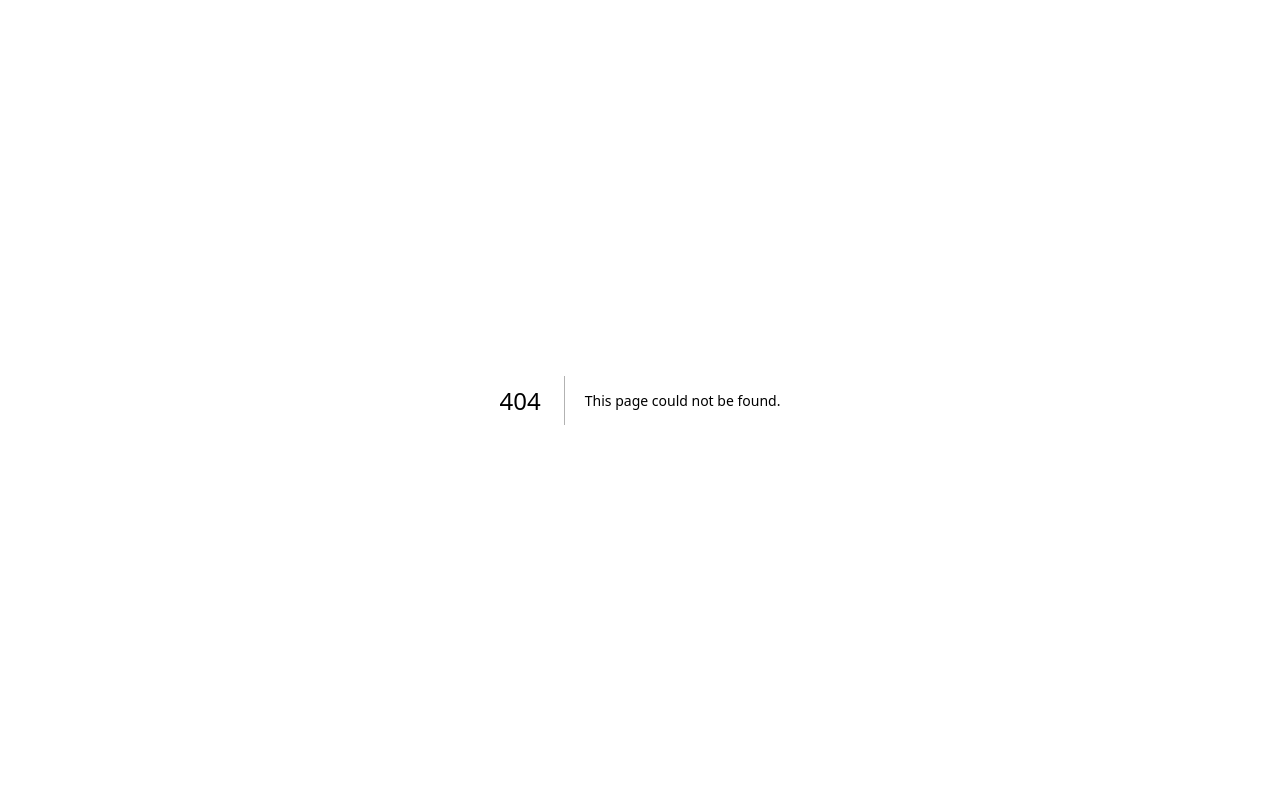
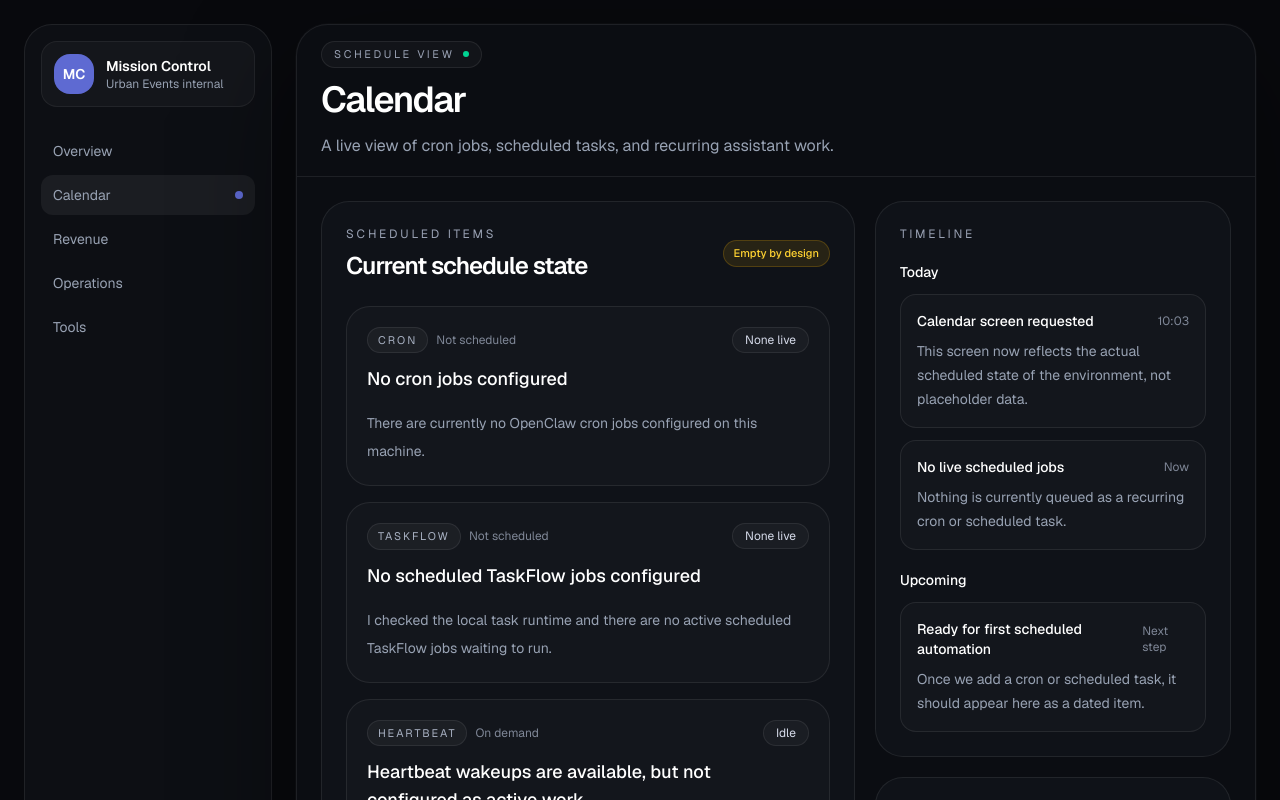
Before and after one commit to sophief3polo/workspace, a Next.js app in the folder mission-control/: page /calendar in a window 1280 px wide. Before the commit this address had no page. Shown: the top 800 px of the page. Built offline with nearby package versions, Linux system fonts and the light colour scheme.

Commit message:
Add mission control calendar screen

```diff
--- /dev/null
+++ b/mission-control/src/app/calendar/page.tsx
@@ -0,0 +1,205 @@
+const scheduledItems = [
+  {
+    title: "No cron jobs configured",
+    type: "Cron",
+    status: "None live",
+    time: "Not scheduled",
+    detail:
+      "There are currently no OpenClaw cron jobs configured on this machine.",
+  },
+  {
+    title: "No scheduled TaskFlow jobs configured",
+    type: "TaskFlow",
+    status: "None live",
+    time: "Not scheduled",
+    detail:
+      "I checked the local task runtime and there are no active scheduled TaskFlow jobs waiting to run.",
+  },
+  {
+    title: "Heartbeat wakeups are available, but not configured as active work",
+    type: "Heartbeat",
+    status: "Idle",
+    time: "On demand",
+    detail:
+      "HEARTBEAT.md is effectively empty, so there is no standing periodic workstream being run from heartbeats right now.",
+  },
+];
+
+const timeline = [
+  {
+    day: "Today",
+    events: [
+      {
+        label: "10:03",
+        title: "Calendar screen requested",
+        note: "This screen now reflects the actual scheduled state of the environment, not placeholder data.",
+      },
+      {
+        label: "Now",
+        title: "No live scheduled jobs",
+        note: "Nothing is currently queued as a recurring cron or scheduled task.",
+      },
+    ],
+  },
+  {
+    day: "Upcoming",
+    events: [
+      {
+        label: "Next step",
+        title: "Ready for first scheduled automation",
+        note: "Once we add a cron or scheduled task, it should appear here as a dated item.",
+      },
+    ],
+  },
+];
+
+const sources = [
+  {
+    name: "OpenClaw config",
+    value: "~/.openclaw/openclaw.json",
+    body: "Checked for any cron-style scheduler configuration. None found.",
+  },
+  {
+    name: "Task runtime",
+    value: "~/.openclaw/tasks/runs.sqlite",
+    body: "Checked the local task database. No active scheduled jobs were present.",
+  },
+  {
+    name: "Heartbeat config",
+    value: "workspace/HEARTBEAT.md",
+    body: "Heartbeat file is effectively empty, so there is no standing recurring checklist driving periodic work.",
+  },
+];
+
+export default function CalendarPage() {
+  return (
+    <main className="min-h-screen bg-[#08090d] text-[#f5f7fb]">
+      <div className="mx-auto flex min-h-screen w-full max-w-[1480px] gap-6 px-4 py-4 lg:px-6 lg:py-6">
+        <aside className="hidden w-[248px] shrink-0 flex-col rounded-[28px] border border-white/8 bg-[#0d0f14] p-4 lg:flex">
+          <div className="flex items-center gap-3 rounded-2xl border border-white/6 bg-white/[0.03] px-3 py-3">
+            <div className="flex h-10 w-10 items-center justify-center rounded-2xl bg-[#5e6ad2] text-sm font-semibold text-white">
+              MC
+            </div>
+            <div>
+              <p className="text-sm font-semibold text-white">Mission Control</p>
+              <p className="text-xs text-[#98a2b3]">Urban Events internal</p>
+            </div>
+          </div>
+
+          <nav className="mt-6 space-y-1 text-sm text-[#98a2b3]">
+            <a href="/" className="flex items-center justify-between rounded-xl px-3 py-2.5 transition hover:bg-white/[0.04] hover:text-white">
+              <span>Overview</span>
+            </a>
+            <a href="/calendar" className="flex items-center justify-between rounded-xl bg-white/[0.06] px-3 py-2.5 text-white transition">
+              <span>Calendar</span>
+              <span className="h-2 w-2 rounded-full bg-[#5e6ad2]" />
+            </a>
+            <a href="#" className="flex items-center justify-between rounded-xl px-3 py-2.5 transition hover:bg-white/[0.04] hover:text-white">
+              <span>Revenue</span>
+            </a>
+            <a href="#" className="flex items-center justify-between rounded-xl px-3 py-2.5 transition hover:bg-white/[0.04] hover:text-white">
+              <span>Operations</span>
+            </a>
+            <a href="#" className="flex items-center justify-between rounded-xl px-3 py-2.5 transition hover:bg-white/[0.04] hover:text-white">
+              <span>Tools</span>
+            </a>
+          </nav>
+        </aside>
+
+        <section className="flex min-h-[calc(100vh-2rem)] flex-1 flex-col rounded-[32px] border border-white/8 bg-[#0b0d12] shadow-[0_0_0_1px_rgba(255,255,255,0.02),0_40px_120px_rgba(0,0,0,0.45)]">
+          <header className="border-b border-white/8 px-5 py-4 sm:px-6">
+            <div className="flex flex-col gap-4 xl:flex-row xl:items-center xl:justify-between">
+              <div>
+                <div className="inline-flex items-center gap-2 rounded-full border border-white/8 bg-white/[0.03] px-3 py-1 text-[11px] uppercase tracking-[0.24em] text-[#99a1b3]">
+                  Schedule view
+                  <span className="h-1.5 w-1.5 rounded-full bg-emerald-400" />
+                </div>
+                <h1 className="mt-3 text-3xl font-semibold tracking-[-0.04em] text-white sm:text-4xl">
+                  Calendar
+                </h1>
+                <p className="mt-3 max-w-3xl text-sm leading-7 text-[#98a2b3] sm:text-base">
+                  A live view of cron jobs, scheduled tasks, and recurring assistant work.
+                </p>
+              </div>
+            </div>
+          </header>
+
+          <div className="flex-1 p-5 sm:p-6">
+            <div className="grid gap-5 xl:grid-cols-[1.2fr_0.8fr]">
+              <section className="rounded-[28px] border border-white/8 bg-[#0f1218] p-6">
+                <div className="flex items-center justify-between gap-3">
+                  <div>
+                    <p className="text-xs uppercase tracking-[0.24em] text-[#99a1b3]">Scheduled items</p>
+                    <h2 className="mt-2 text-2xl font-semibold tracking-[-0.04em] text-white">Current schedule state</h2>
+                  </div>
+                  <span className="rounded-full border border-amber-400/20 bg-amber-400/10 px-2.5 py-1 text-[11px] font-medium text-amber-300">
+                    Empty by design
+                  </span>
+                </div>
+
+                <div className="mt-6 space-y-4">
+                  {scheduledItems.map((item) => (
+                    <article key={item.title} className="rounded-[24px] border border-white/8 bg-white/[0.02] p-5">
+                      <div className="flex flex-col gap-3 sm:flex-row sm:items-start sm:justify-between">
+                        <div>
+                          <div className="flex items-center gap-2">
+                            <span className="rounded-full border border-white/8 bg-white/[0.04] px-2.5 py-1 text-[11px] uppercase tracking-[0.18em] text-[#a8b1c2]">
+                              {item.type}
+                            </span>
+                            <span className="text-xs text-[#7f8797]">{item.time}</span>
+                          </div>
+                          <h3 className="mt-3 text-lg font-medium text-white">{item.title}</h3>
+                        </div>
+                        <span className="rounded-full border border-white/8 bg-white/[0.03] px-3 py-1 text-xs text-[#d6dbea]">
+                          {item.status}
+                        </span>
+                      </div>
+                      <p className="mt-4 text-sm leading-7 text-[#98a2b3]">{item.detail}</p>
+                    </article>
+                  ))}
+                </div>
+              </section>
+
+              <section className="space-y-5">
+                <div className="rounded-[28px] border border-white/8 bg-[#0f1218] p-6">
+                  <p className="text-xs uppercase tracking-[0.24em] text-[#99a1b3]">Timeline</p>
+                  <div className="mt-5 space-y-5">
+                    {timeline.map((group) => (
+                      <div key={group.day}>
+                        <p className="text-sm font-medium text-white">{group.day}</p>
+                        <div className="mt-3 space-y-3">
+                          {group.events.map((event) => (
+                            <div key={event.title} className="rounded-2xl border border-white/8 bg-white/[0.02] p-4">
+                              <div className="flex items-center justify-between gap-3">
+                                <p className="text-sm font-medium text-white">{event.title}</p>
+                                <span className="text-xs text-[#7f8797]">{event.label}</span>
+                              </div>
+                              <p className="mt-2 text-sm leading-6 text-[#98a2b3]">{event.note}</p>
+                            </div>
+                          ))}
+                        </div>
+                      </div>
+                    ))}
+                  </div>
+                </div>
+
+                <div className="rounded-[28px] border border-white/8 bg-[#0f1218] p-6">
+                  <p className="text-xs uppercase tracking-[0.24em] text-[#99a1b3]">Data sources</p>
+                  <div className="mt-5 space-y-3">
+                    {sources.map((source) => (
+                      <article key={source.name} className="rounded-2xl border border-white/8 bg-white/[0.02] p-4">
+                        <p className="text-sm font-medium text-white">{source.name}</p>
+                        <p className="mt-1 text-xs text-[#7f8797]">{source.value}</p>
+                        <p className="mt-3 text-sm leading-6 text-[#98a2b3]">{source.body}</p>
+                      </article>
+                    ))}
+                  </div>
+                </div>
+              </section>
+            </div>
+          </div>
+        </section>
+      </div>
+    </main>
+  );
+}
--- a/mission-control/src/app/page.tsx
+++ b/mission-control/src/app/page.tsx
@@ -69,12 +69,13 @@ const launchQueue = [
 ];
 
 const navItems = [
-  { label: "Overview", active: true },
-  { label: "Revenue", active: false },
-  { label: "Operations", active: false },
-  { label: "Tools", active: false },
-  { label: "Activity", active: false },
-  { label: "Settings", active: false },
+  { label: "Overview", href: "/", active: true },
+  { label: "Calendar", href: "/calendar", active: false },
+  { label: "Revenue", href: "#", active: false },
+  { label: "Operations", href: "#", active: false },
+  { label: "Tools", href: "#", active: false },
+  { label: "Activity", href: "#", active: false },
+  { label: "Settings", href: "#", active: false },
 ];
 
 export default function Home() {
@@ -96,7 +97,7 @@ export default function Home() {
             {navItems.map((item) => (
               <a
                 key={item.label}
-                href="#"
+                href={item.href}
                 className={`flex items-center justify-between rounded-xl px-3 py-2.5 transition ${
                   item.active
                     ? "bg-white/[0.06] text-white"
```
